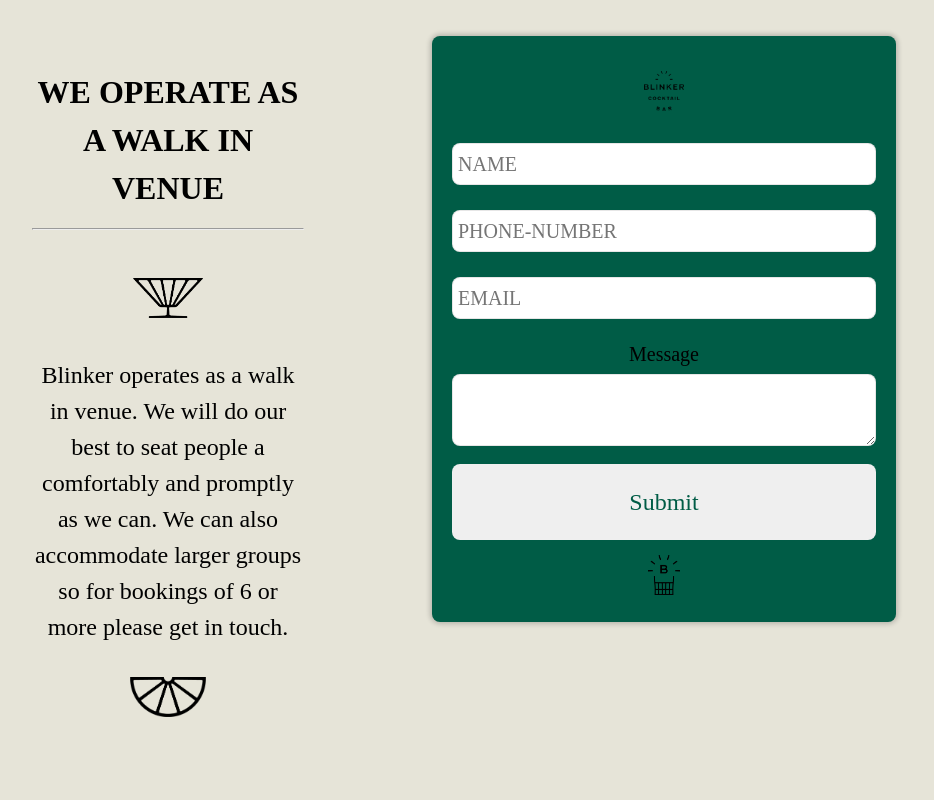
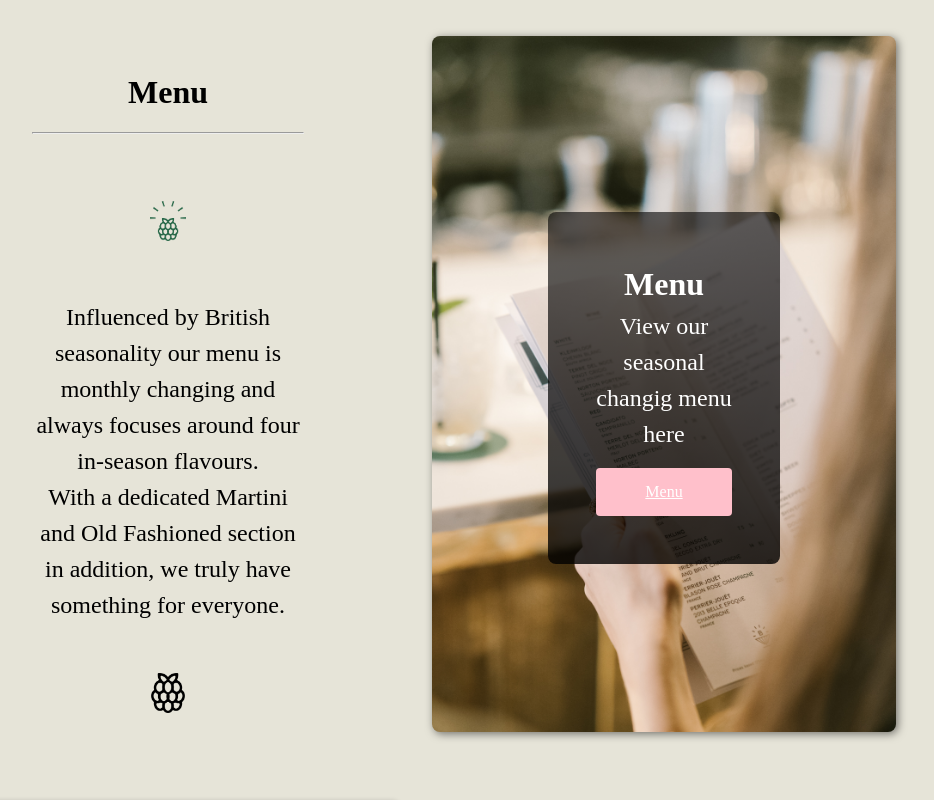
Before and after one commit to jimbobding/blinker-website-react, a React (Vite) app: page / in a window 1280 px wide. Shown: the part 3680-4480 px from the top of the page, without its empty margins (224-1158 px from the left). Before the commit the page ends 4436 px from the top, so only its background shows below. Built offline with nearby package versions, Linux system fonts and the light colour scheme.

Commit message:
added menu section

```diff
--- a/src/App.tsx
+++ b/src/App.tsx
@@ -1,15 +1,17 @@
 import React from "react";
 
 import "./css/reset.css";
+import "./css/nav.css";
 import "./css/index.css";
-import "./css/nav.css";
 import "./css/about.css";
+import "./css/menu.css";
 import "./css/bookingForm.css";
 
 import Nav from "./components/Nav";
 import About from "./components/About";
 import BookingForm from "./components/BookingForm";
 import Index from "./components/Index";
+import Menu from "./components/Menu";
 
 function App() {
   return (
@@ -17,6 +19,7 @@ function App() {
       <Nav />
       <About />
       <Index />
+      <Menu />
       <BookingForm />
     </>
   );
--- a/src/components/BookingForm.tsx
+++ b/src/components/BookingForm.tsx
@@ -2,40 +2,6 @@ const BookingForm = () => {
   return (
     <div>
       <div className="booking-form-grid">
-        <div className="booking-form-elemnt">
-          {" "}
-          <h2 className="seating-text-header">
-            WE OPERATE AS A WALK IN VENUE
-            <hr />
-          </h2>{" "}
-          <div className="text-center">
-            <a href="" className="contact-logo">
-              <img
-                src="images/blinker-coup-black.png"
-                alt="Blinker Glass"
-                width="auto"
-                height="40"
-                className="seating-text-img"
-              />
-            </a>
-          </div>
-          <p className="seating-text">
-            Blinker operates as a walk in venue. We will do our best to seat
-            people a comfortably and promptly as we can. We can also accommodate
-            larger groups so for bookings of 6 or more please get in touch.
-          </p>
-          <div className="text-center">
-            <a href="" className="contact-logo">
-              <img
-                src="images/blinker-slice-black.png"
-                alt="Blinker Orange Slice"
-                width="auto"
-                height="40"
-                className="seating-text-img"
-              />
-            </a>
-          </div>
-        </div>
         <div className="booking-form-elemnt">
           {" "}
           <div className="booking-form">
@@ -110,6 +76,40 @@ const BookingForm = () => {
             </form>
           </div>
         </div>
+        <div className="booking-form-elemnt">
+          {" "}
+          <h2 className="seating-text-header">
+            WE OPERATE AS A WALK IN VENUE
+            <hr />
+          </h2>{" "}
+          <div className="text-center">
+            <a href="" className="contact-logo">
+              <img
+                src="images/blinker-coup-black.png"
+                alt="Blinker Glass"
+                width="auto"
+                height="40"
+                className="seating-text-img"
+              />
+            </a>
+          </div>
+          <p className="section-text">
+            Blinker operates as a walk in venue. We will do our best to seat
+            people a comfortably and promptly as we can. We can also accommodate
+            larger groups so for bookings of 6 or more please get in touch.
+          </p>
+          <div className="text-center">
+            <a href="" className="contact-logo">
+              <img
+                src="images/blinker-slice-black.png"
+                alt="Blinker Orange Slice"
+                width="auto"
+                height="40"
+                className="seating-text-img"
+              />
+            </a>
+          </div>
+        </div>
       </div>
     </div>
   );
--- /dev/null
+++ b/src/components/Menu.tsx
@@ -0,0 +1,66 @@
+const Menu = () => {
+  return (
+    <div className="menu-grid">
+      <div className="menu-grid-element">
+        {" "}
+        <h2 className="seating-text-header">
+          Menu
+          <hr />
+        </h2>{" "}
+        <div className="text-center">
+          <a href="" className="contact-logo">
+            <img
+              src="images/blinker-raspberry.png"
+              alt="Raspberry"
+              width="auto"
+              height="40"
+              className="seating-text-img"
+            />
+          </a>
+        </div>
+        <p className="section-text">
+          {" "}
+          Influenced by British seasonality our menu is monthly changing and
+          always focuses around four
+          <br />
+          in-season flavours.
+          <br />
+          With a dedicated Martini and Old Fashioned section in addition, we
+          truly have something for everyone.
+        </p>
+        <div className="text-center">
+          <a href="" className="contact-logo">
+            <img
+              src="images/blinker-raspberry-black.png"
+              alt="Blinker Orange Slice"
+              width="auto"
+              height="40"
+              className="seating-text-img"
+            />
+          </a>
+        </div>
+      </div>
+      <div className="menu-grid-element">
+        <div className="image-container">
+          <div className="menu-picture-element ">
+            <img src="images/blinker-menu.jpg" alt="" />
+          </div>
+          <div className="overlay">
+            <h2>Menu</h2>
+            <p className="section-tex">View our seasonal changig menu here</p>
+            <a
+              href="media/28.10.23_Blinker_Menu_November23.pdf"
+              target="_blank"
+              type="button"
+              className="menu-btn  text-center"
+            >
+              Menu
+            </a>
+          </div>
+        </div>
+      </div>
+    </div>
+  );
+};
+
+export default Menu;
--- a/src/css/bookingForm.css
+++ b/src/css/bookingForm.css
@@ -9,12 +9,22 @@
   justify-content: center;
   text-align: center;
   width: 100%;
-  background-color: 003b73;
 }
+
 @media screen and (max-width: 763px) {
   .booking-form-grid {
-    padding: 2rem 4rem 2rem 4rem;
+    padding: 2rem 2rem 2rem 2rem;
     grid-template-columns: 1fr;
+  }
+
+  .booking-form-elemnt:first-child {
+    order: 2;
+  }
+  .booking-form-elemnt:last-child {
+    order: 1;
+  }
+  .section-text {
+    padding: 0;
   }
 }
 
--- /dev/null
+++ b/src/css/menu.css
@@ -0,0 +1,95 @@
+.menu-grid {
+  display: grid;
+  gap: 2rem;
+  grid-template-columns: 1fr 1fr;
+  padding-block: 2rem;
+  width: min(95%, 70rem);
+  margin-inline: auto;
+  padding: 2rem 10rem 2rem 10rem;
+  justify-content: center;
+  text-align: center;
+  width: 100%;
+  background-color: 003b73;
+}
+.menu-grid-element {
+  display: grid;
+}
+
+@media screen and (max-width: 763px) {
+  .menu-grid {
+    /* padding: 2rem 4rem 2rem 4rem; */
+    grid-template-columns: 1fr;
+  }
+  .menu-grid-elemnt {
+    width: 100%;
+  }
+  .image-container img {
+    width: 100%;
+    height: auto;
+    max-width: none;
+  }
+
+  .menu-picture-element {
+    padding: orem;
+  }
+}
+
+.menu-picture-element {
+  border-radius: 0.5rem;
+  height: 50%;
+  width: auto;
+}
+
+.menu-picture-element img {
+  width: 100%;
+  /* height: 70vh; */
+  border-radius: 0.5rem;
+  filter: drop-shadow(2px 2px 4px rgba(0, 0, 0, 0.5));
+  object-fit: cover;
+}
+
+.image-container {
+  position: relative;
+  max-width: 100%;
+}
+
+.overlay {
+  position: absolute;
+  top: 50%;
+  left: 50%;
+  transform: translate(-50%, -50%);
+  text-align: center;
+  color: white; /* Set the text color */
+  background: linear-gradient(
+    to bottom,
+    rgba(0, 0, 0, 0.6) 0%,
+    rgba(0, 0, 0, 0.8) 100%
+  );
+
+  padding: 3rem;
+  border-radius: 0.5rem;
+}
+
+.overlay p {
+  margin: 0;
+}
+
+.menu-btn {
+  margin-top: 1rem;
+  background-color: pink;
+  color: white;
+  padding: 12px 20px;
+  border: none;
+  border-radius: 4px;
+  cursor: pointer;
+  float: right;
+  width: 100%;
+}
+
+.menu-btn:hover {
+  color: pink;
+  background-color: black;
+  border-radius: 5px;
+  border: pink 1px solid;
+  box-shadow: 0 4px 8px 0 white(0, 0, 0, 0.2);
+}
--- a/src/css/reset.css
+++ b/src/css/reset.css
@@ -9,3 +9,11 @@ h2 {
 p {
   font-size: 1.5rem;
 }
+
+.section-text {
+  padding: 2rem 6rem 2rem 6rem;
+}
+
+.text-center {
+  text-align: center;
+}
```
Also changed, not shown: public/images/blinker-menu.jpg (added).
